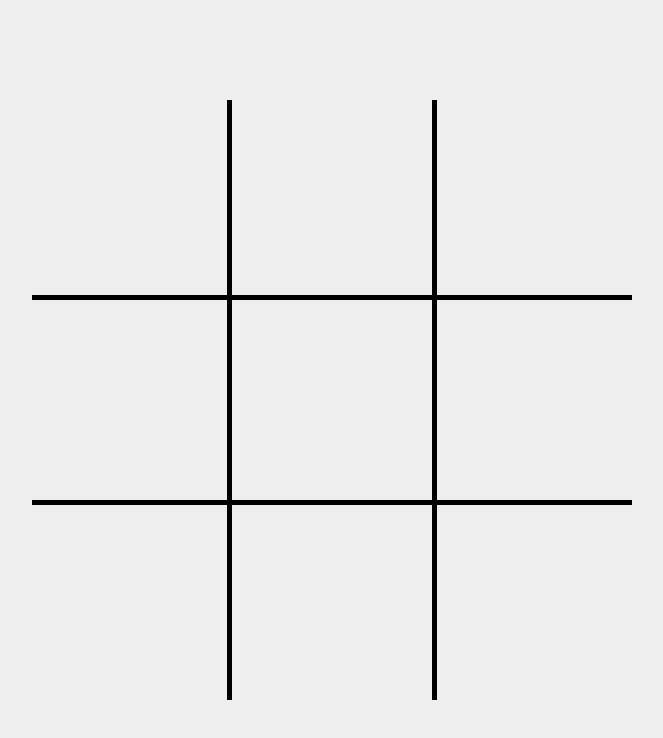
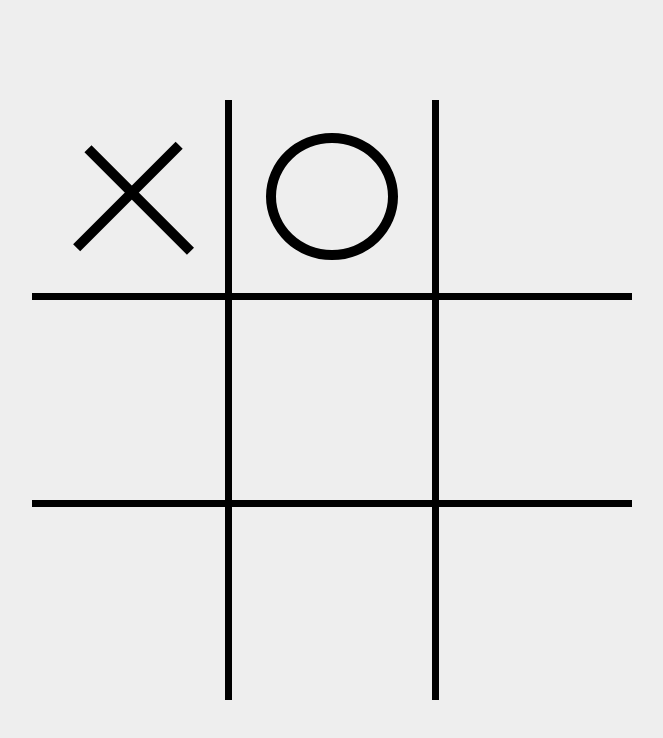
Before and after one commit to hamologist/tic-tac-toe-website, a Next.js app: page / in a window 1280 px wide. Shown: the top 738 px of the page, without its empty margins (308-971 px from the left). Built offline with nearby package versions, Linux system fonts and the light colour scheme.

Commit message:
Adds circle and cross game pieces and breaks game board up into components

```diff
--- /dev/null
+++ b/app/game/board-square.tsx
@@ -0,0 +1,45 @@
+import Circle from './circle';
+import Cross from './cross';
+
+export type GamePieceStates = 'circle' | 'cross' | 'none';
+
+export type BoardSquareProps = {
+  state: GamePieceStates;
+  top?: boolean;
+  left?: boolean;
+  right?: boolean;
+  bottom?: boolean;
+};
+
+export default function BoardSquare(props: BoardSquareProps) {
+  let gamePiece = null;
+  if (props.state === 'circle') {
+    gamePiece = Circle();
+  } else if (props.state === 'cross') {
+    gamePiece = Cross();
+  }
+
+  return (
+    <div style={{
+      flexGrow: 0,
+      maxWidth: "33.33333%",
+      flexBasis: "33.3333%",
+      height: "200px",
+      borderWidth: "7px",
+      borderRightStyle: props.left ? 'solid' : 'none',
+      borderLeftStyle: props.right ? 'solid' : 'none',
+      borderTopStyle: props.bottom ? 'solid' : 'none',
+      borderBottomStyle: props.top ? 'solid' : 'none',
+    }}>
+      <div style={{
+        width: "100%",
+        height: "100%",
+        display: "flex",
+        alignItems: "center",
+        justifyContent: "center",
+      }}>
+        {gamePiece}
+      </div>
+    </div>
+  );
+}
--- /dev/null
+++ b/app/game/board.tsx
@@ -0,0 +1,21 @@
+import React from 'react';
+import BoardSquare from './board-square';
+
+export default function Board() {
+  return (
+    <div style={{
+      display: "flex",
+      flexWrap: "wrap",
+    }}>
+      <BoardSquare state="cross" top left />
+      <BoardSquare state="circle" top />
+      <BoardSquare state="none" top right />
+      <BoardSquare state="none" left />
+      <BoardSquare state="none" />
+      <BoardSquare state="none" right />
+      <BoardSquare state="none" left bottom />
+      <BoardSquare state="none" bottom />
+      <BoardSquare state="none" right bottom />
+    </div>
+  );
+}
--- /dev/null
+++ b/app/game/circle.tsx
@@ -0,0 +1,10 @@
+export default function Circle() {
+  return (
+    <div style={{
+      border: "solid 10px black",
+      width: "66%",
+      height: "66%",
+      borderRadius: "50%",
+    }} />
+  );
+}
--- /dev/null
+++ b/app/game/cross.module.css
@@ -0,0 +1,17 @@
+.cross {
+    background: black;
+    height: 75%;
+    position: relative;
+    width: 10px;
+    transform: rotate(45deg);
+}
+
+.cross::after {
+  position: absolute;
+  background: black;
+  content: '';
+  height: 10px;
+  left: -57px;
+  bottom: 72.5px;
+  width: 145px;
+}
--- /dev/null
+++ b/app/game/cross.tsx
@@ -0,0 +1,7 @@
+import styles from './cross.module.css';
+
+export default function Cross() {
+  return (
+    <div className={styles.cross} />
+  );
+}
--- a/app/page.module.css
+++ /dev/null
@@ -1,38 +0,0 @@
-.main {
-  position: absolute;
-  top: 50%;
-  left: 50%;
-  margin-top: -300px;
-  margin-left: -300px;
-  width: 600px;
-  height: 600px;
-}
-
-.board {
-  display: flex;
-  flex-wrap: wrap;
-}
-
-.gameSquare {
-  flex-grow: 0;
-  max-width: 33.33333%;
-  flex-basis: 33.3333%;
-  height: 200px;
-  border-width: 5px;
-}
-
-.gameSquare.left {
-  border-right-style: solid;
-}
-
-.gameSquare.right {
-  border-left-style: solid;
-}
-
-.gameSquare.top {
-  border-bottom-style: solid;
-}
-
-.gameSquare.bottom {
-  border-top-style: solid;
-}
--- a/app/page.tsx
+++ b/app/page.tsx
@@ -1,28 +1,17 @@
-import styles from './page.module.css'
+import Board from './game/board';
 
 export default function Home() {
   return (
-    <main className={styles.main}>
-      <div className={styles.board}>
-        <div className={`${styles.gameSquare} ${styles.top} ${styles.left}`}>
-        </div>
-        <div className={`${styles.gameSquare} ${styles.top}`}>
-        </div>
-        <div className={`${styles.gameSquare} ${styles.top} ${styles.right}`}>
-        </div>
-        <div className={`${styles.gameSquare} ${styles.left}`}>
-        </div>
-        <div className={`${styles.gameSquare}`}>
-        </div>
-        <div className={`${styles.gameSquare} ${styles.right}`}>
-        </div>
-        <div className={`${styles.gameSquare} ${styles.bottom} ${styles.left}`}>
-        </div>
-        <div className={`${styles.gameSquare} ${styles.bottom}`}>
-        </div>
-        <div className={`${styles.gameSquare} ${styles.bottom} ${styles.right}`}>
-        </div>
-      </div>
+    <main style={{
+      position: "absolute",
+      top: "50%",
+      left: "50%",
+      marginTop: "-300px",
+      marginLeft: "-300px",
+      width: "600px",
+      height: "600px",
+    }}>
+      <Board />
     </main>
   )
 }
```
